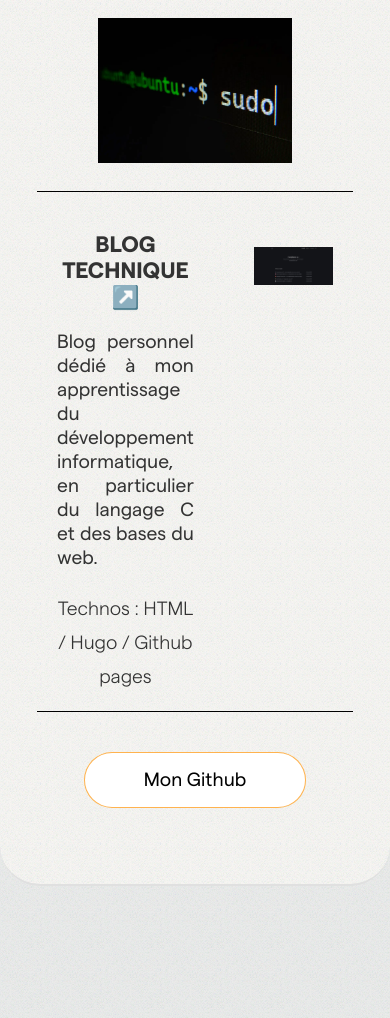
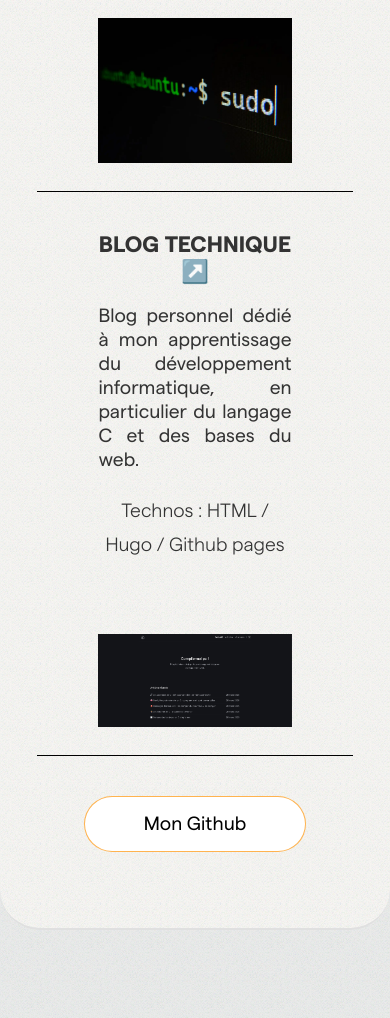
Before and after one commit to Emma-blnch/Portfolio, a plain HTML site: page index.html in a window 390 px wide. Shown: the part 3277-4295 px from the top of the page. Drawn offline with Linux system fonts and the light colour scheme.

Commit message:
modified css for responsive

```diff
--- a/style.css
+++ b/style.css
@@ -626,6 +626,12 @@ nav ul,
         align-items: center;
     }
 
+    .project-five {
+        display: flex;
+        flex-direction: column;
+        align-items: center;
+    }
+
     .project-card h3 {
         font-size: 1.4rem;
         white-space: wrap;
@@ -733,6 +739,12 @@ nav ul,
     }
 
     .project-four {
+        display: flex;
+        flex-direction: column;
+        align-items: center;
+    }
+
+    .project-five {
         display: flex;
         flex-direction: column;
         align-items: center;
```
